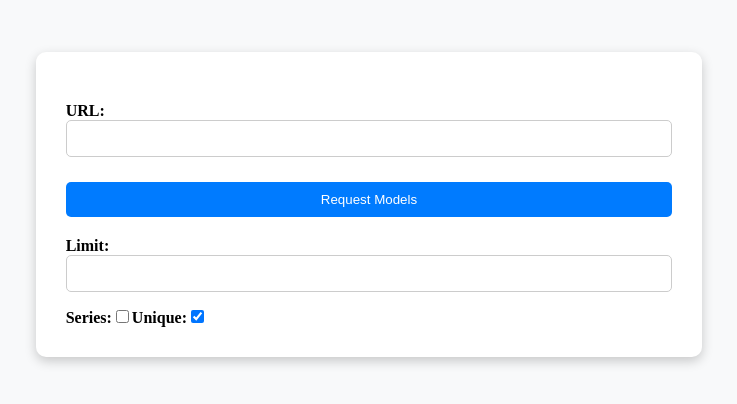
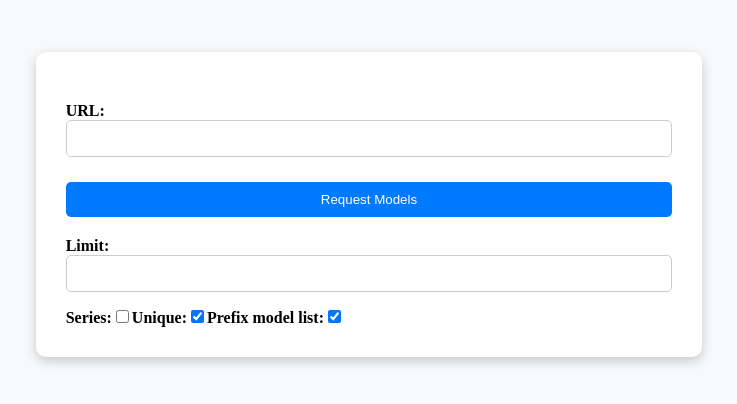
Before and after one commit to Sainekt/fyo-parse, a Next.js app: page / in a window 1280 px wide. Shown: the part 196-600 px from the top of the page, without its empty margins (271-1008 px from the left). Built offline with nearby package versions, Linux system fonts and the light colour scheme.

Commit message:
add prefix

```diff
--- a/src/app/components/Main.jsx
+++ b/src/app/components/Main.jsx
@@ -12,6 +12,7 @@ export default function Main() {
     const [formError, setFormError] = useState(null);
     const [copy, setCopy] = useState(false);
     const [unique, setUnique] = useState(true);
+    const [prefix, setPrefix] = useState(true);
 
     async function handleSend(event) {
         event.preventDefault();
@@ -62,15 +63,19 @@ export default function Main() {
         return sting;
     }
     function handleCopyModels() {
+        let data = '';
         setCopy(true);
         setTimeout(() => {
             setCopy(false);
         }, 1000);
+        if (prefix)
+            data += 'Список совместимых устройств (может быть не полным!):\n';
         if (stringData) {
-            return navigator.clipboard.writeText(stringData);
+            data += stringData;
+            return navigator.clipboard.writeText(data);
         }
-        const result = setString(defaultData);
-        navigator.clipboard.writeText(result);
+        data += setString(defaultData);
+        navigator.clipboard.writeText(data);
     }
     useEffect(() => {
         if (!defaultData) return;
@@ -149,6 +154,15 @@ export default function Main() {
                     checked={unique}
                     onChange={(event) => setUnique(event.target.checked)}
                 />
+                <label htmlFor='addPrefix' className='label'>
+                    Prefix model list:
+                </label>
+                <input
+                    id='addPrefix'
+                    type='checkbox'
+                    checked={prefix}
+                    onChange={(event) => setPrefix(event.target.checked)}
+                />
                 <br />
                 {defaultData ? (
                     <button
```
